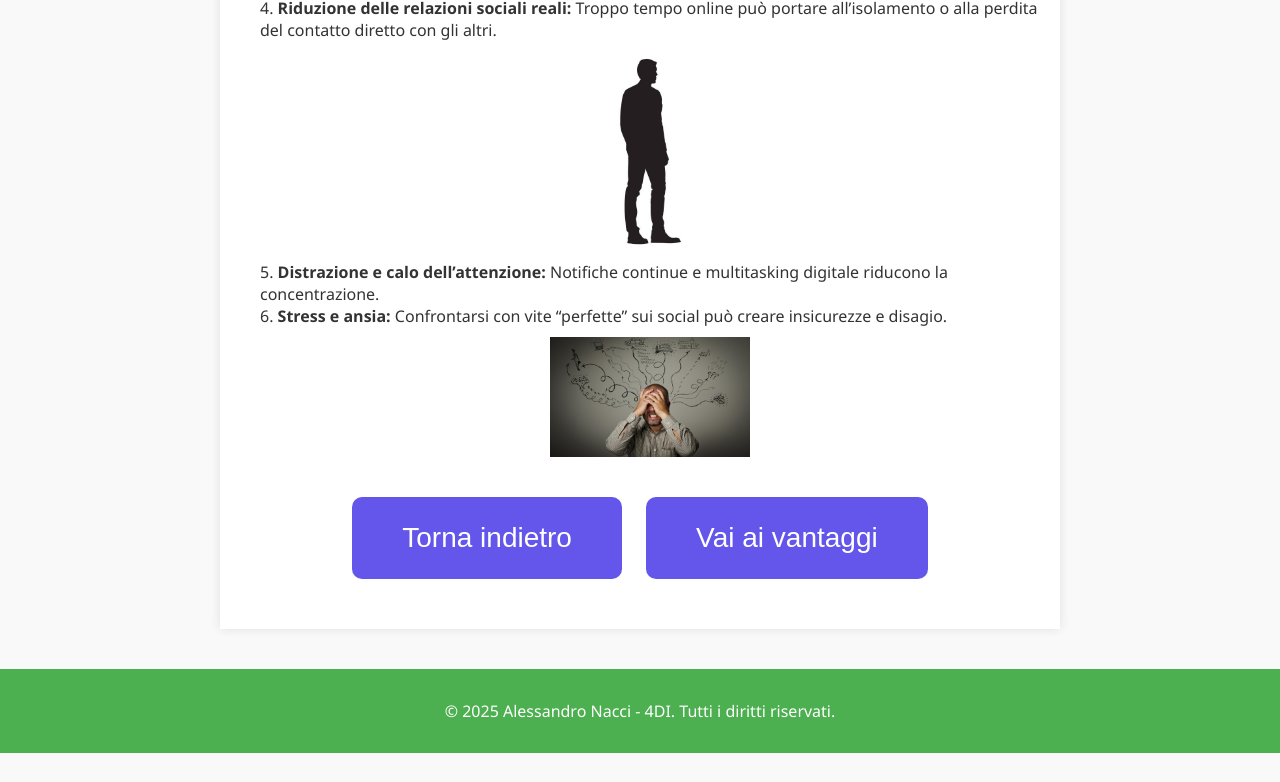
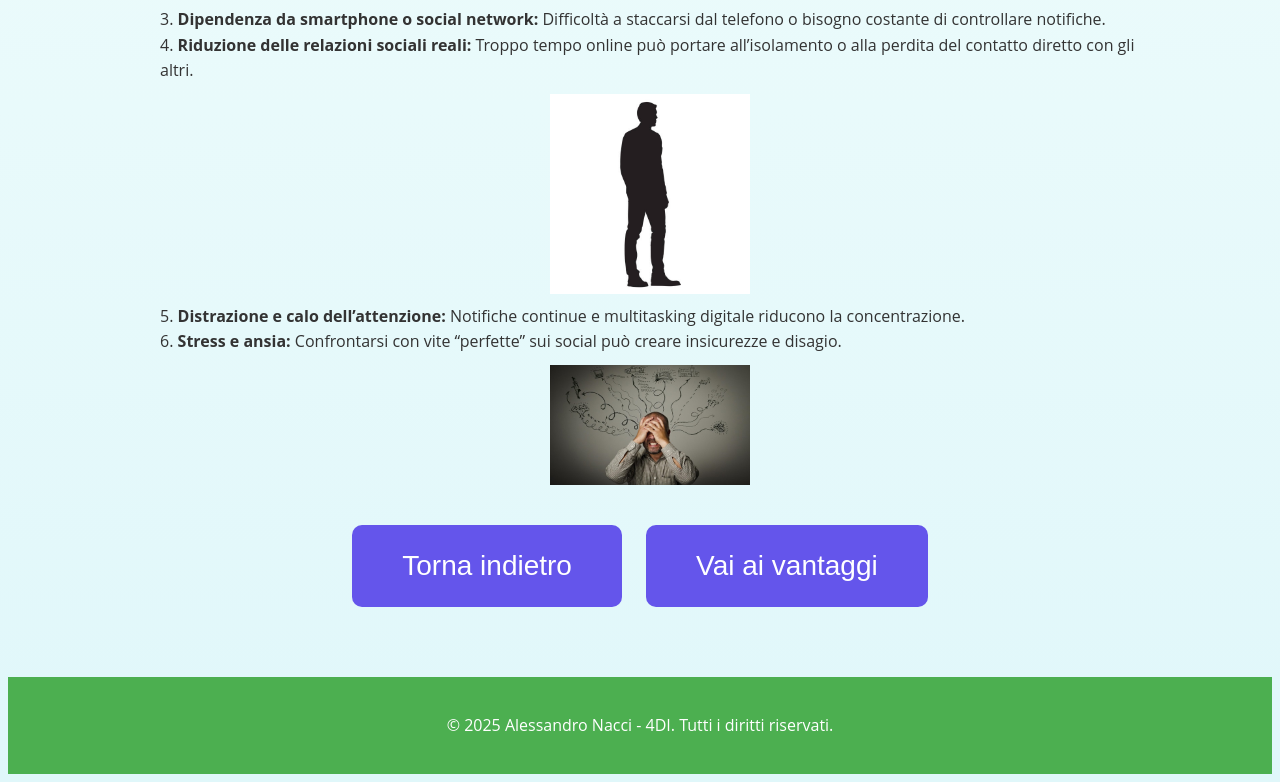
Before and after one commit to AlessandroNacci22/EDUCAZIONECIVICA, a plain HTML site: page Svantaggi.html in a window 1280 px wide. Shown: the part 569-1351 px from the top of the page. Before the commit the page ends 1322 px from the top, so only its background shows below. Drawn offline with Linux system fonts and the light colour scheme.

Commit message:
cammina
forza

```diff
--- a/font.css
+++ b/font.css
@@ -1,49 +1,93 @@
- body {
-      font-family: 'Segoe UI', sans-serif;
-      margin: 0;
-      padding: 0;
-      background: #f9f9f9;
+    body {
+      font-family: 'Open Sans', sans-serif;
+      background: linear-gradient(to bottom, #f1fdfc, #e0f7fa);
       color: #333;
+      line-height: 1.6;
     }
 
     header {
       background-color: #4CAF50;
       color: white;
-      padding: 20px 0;
+      padding: 40px 20px;
       text-align: center;
+    }
+
+    header h1 {
+      font-size: 2.5em;
     }
 
     nav {
       background-color: #388E3C;
+      text-align: center;
       padding: 10px 0;
-      text-align: center;
     }
 
     nav a {
       color: white;
+      text-decoration: none;
       margin: 0 15px;
-      text-decoration: none;
       font-weight: bold;
+      transition: color 0.3s;
     }
 
     nav a:hover {
-      text-decoration: underline;
+      color: #c8e6c9;
+    }
+
+    .hero {
+      text-align: center;
+      margin: 30px 0;
+    }
+
+    .hero img {
+      width: 100%;
+      max-height: 400px;
+      object-fit: cover;
     }
 
     main {
-      padding: 40px 20px;
-      max-width: 800px;
-      margin: auto;
+      max-width: 1000px;
+      margin: 40px auto;
+      padding: 0 20px;
+    }
+
+    .intro {
+      text-align: center;
+      margin-bottom: 40px;
+    }
+
+    .cards {
+      display: flex;
+      flex-wrap: wrap;
+      gap: 20px;
+      justify-content: center;
+    }
+
+    .card {
       background: white;
-      box-shadow: 0 0 10px rgba(0,0,0,0.1);
+      padding: 20px;
+      border-radius: 10px;
+      box-shadow: 0 2px 10px rgba(0,0,0,0.1);
+      width: 280px;
+      transition: transform 0.3s;
+    }
+
+    .card:hover {
+      transform: scale(1.03);
     }
 
     footer {
       background-color: #4CAF50;
       color: white;
       text-align: center;
-      padding: 15px 0;
-      margin-top: 40px;
+      padding: 20px 0;
+      margin-top: 60px;
+    }
+
+    @media (max-width: 768px) {
+      .card {
+        width: 100%;
+      }
     }
 
   .pulsante-grande {
```
Also changed, not shown: index.html (deleted, +0 -40 lines).
